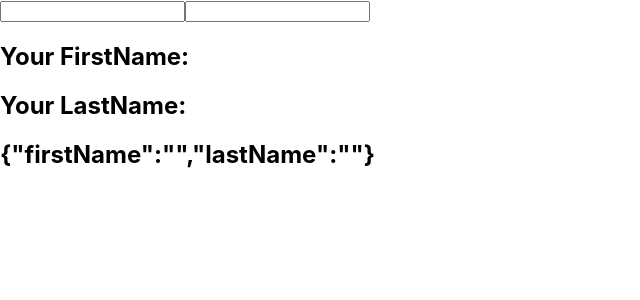
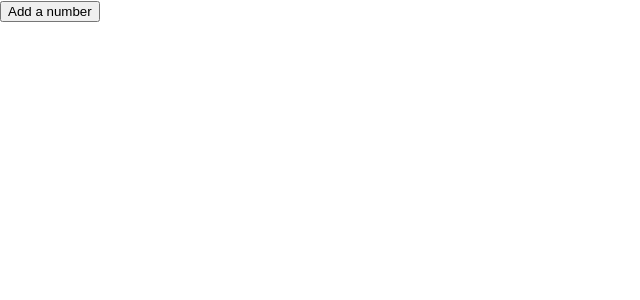
Before and after one commit to pronayguha13/React-Hook, a React (Create React App) app: page / in a window 1280 px wide. Shown: the top 300 px of the page, without its empty margins (0-640 px from the left). Built offline with nearby package versions, Linux system fonts and the light colour scheme.

Commit message:
Lesson Four

```diff
--- a/src/App.js
+++ b/src/App.js
@@ -1,12 +1,14 @@
 // import HookCounter from "./Components/HookCounter";
 
-import StateWithObject from "./Components/StateWithObject";
+// import StateWithObject from "./Components/StateWithObject";
+import StateWithArray from "./Components/StateWithArray";
 
 function App() {
   return (
     <div>
       {/* <HookCounter /> */}
-      <StateWithObject />
+      {/* <StateWithObject /> */}
+      <StateWithArray />
     </div>
   );
 }
--- /dev/null
+++ b/src/Components/StateWithArray.js
@@ -0,0 +1,27 @@
+import React, { useState } from "react";
+
+function StateWithArray() {
+  const [items, setItems] = useState([]);
+  const addItem = () => {
+    setItems([
+      ...items, //spread the array to update (useState does not update)
+      {
+        id: items.length,
+        value: Math.floor(Math.random() * 10) + 1,
+      },
+    ]);
+  };
+
+  return (
+    <div>
+      <button onClick={addItem}>Add a number</button>
+      <ul>
+        {items.map((item) => (
+          <li key={item.id}>{item.value}</li>
+        ))}
+      </ul>
+    </div>
+  );
+}
+
+export default StateWithArray;
```
